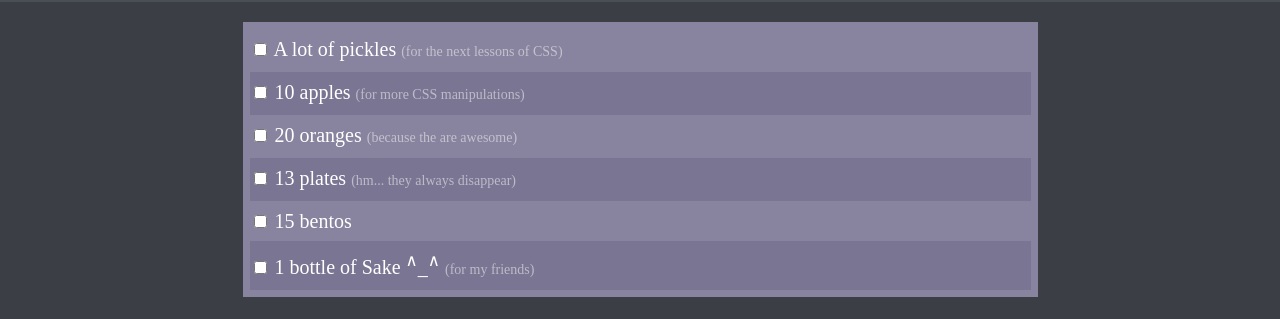
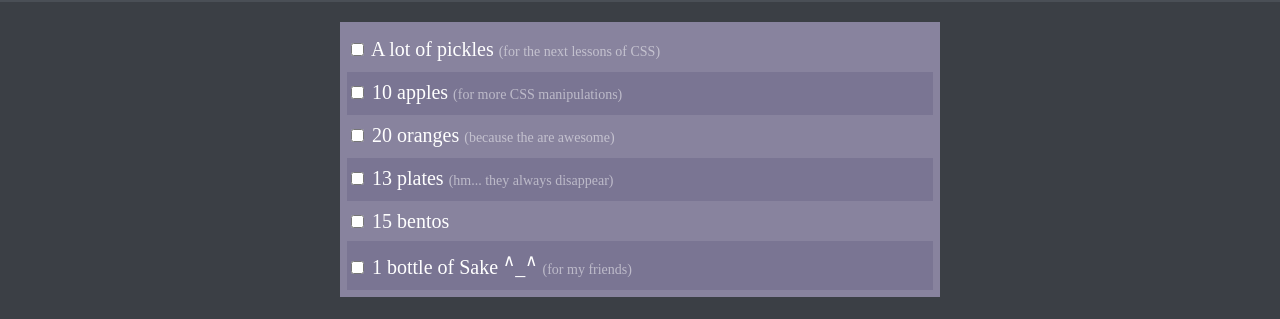
Before and after one commit to hryhorieva/css-dinner-shopping-list, a plain HTML site: page index.html in a window 1280 px wide. Shown: the part 91-410 px from the top of the page. Drawn offline with Linux system fonts and the light colour scheme.

Commit message:
width changed

```diff
--- a/main.css
+++ b/main.css
@@ -61,7 +61,7 @@ body {
 *{transition: all .1s ease-in;}
 
 .mainer {
-    max-width: 795px;
+    max-width: 600px;
     padding: 0 15px;
     margin: 0 auto;
 }
@@ -88,7 +88,7 @@ header h2 {
     line-height: 40px;
     padding: 5px;
     list-style: none;
-    background-size: 795px;
+    background-size: 600px;
     background-color: #88839e;
     border: 2px solid transparent;
 }
```
